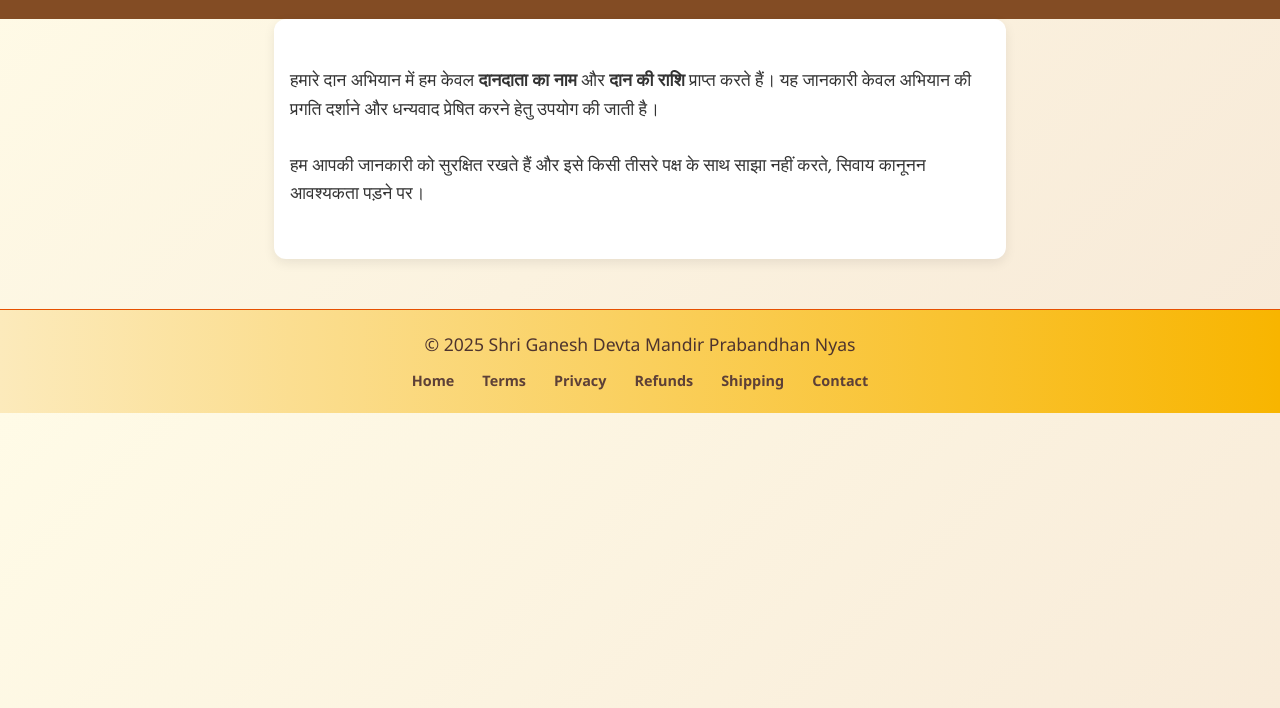
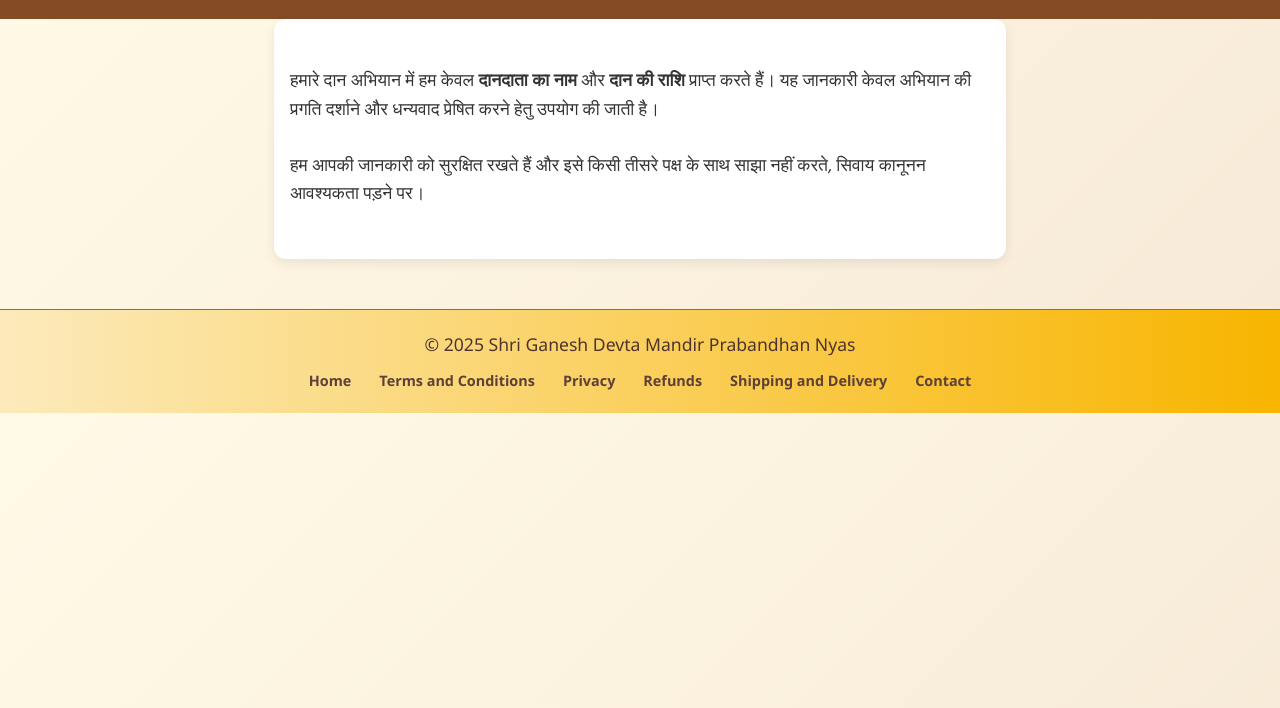
Before and after one commit to ShreeGaneshTemple/crowdfunding, a plain HTML site: page privacy.html in a window 1280 px wide. Shown: the part 92-800 px from the top of the page. Drawn offline with Linux system fonts and the light colour scheme.

Commit message:
Update privacy.html

```diff
--- a/privacy.html
+++ b/privacy.html
@@ -116,10 +116,10 @@
     <p>© 2025 Shri Ganesh Devta Mandir Prabandhan Nyas </p>
     <div class="footer-links">
       <a href="index.html">Home</a>
-      <a href="terms.html">Terms</a>
+      <a href="terms.html">Terms and Conditions</a>
       <a href="privacy.html">Privacy</a>
       <a href="refund.html">Refunds</a>
-      <a href="shipping.html">Shipping</a>
+      <a href="shipping.html">Shipping and Delivery</a>
       <a href="contact.html">Contact</a>
     </div>
   </div>
```
